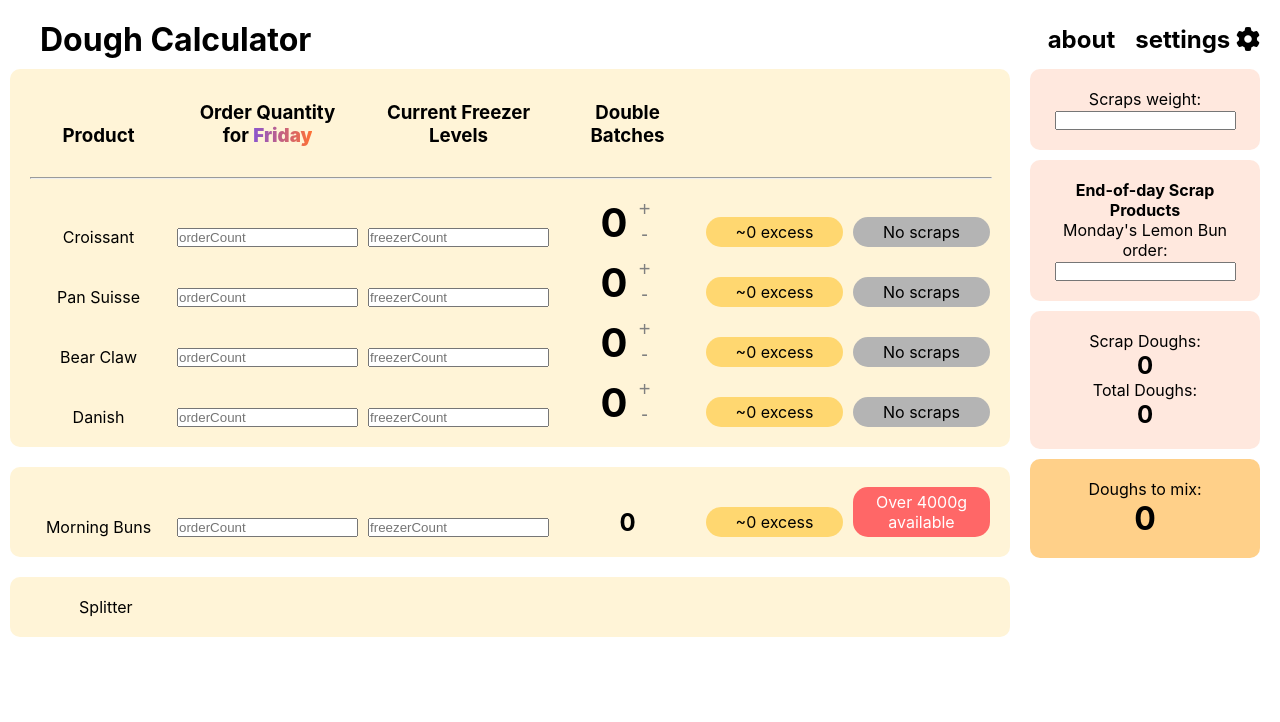
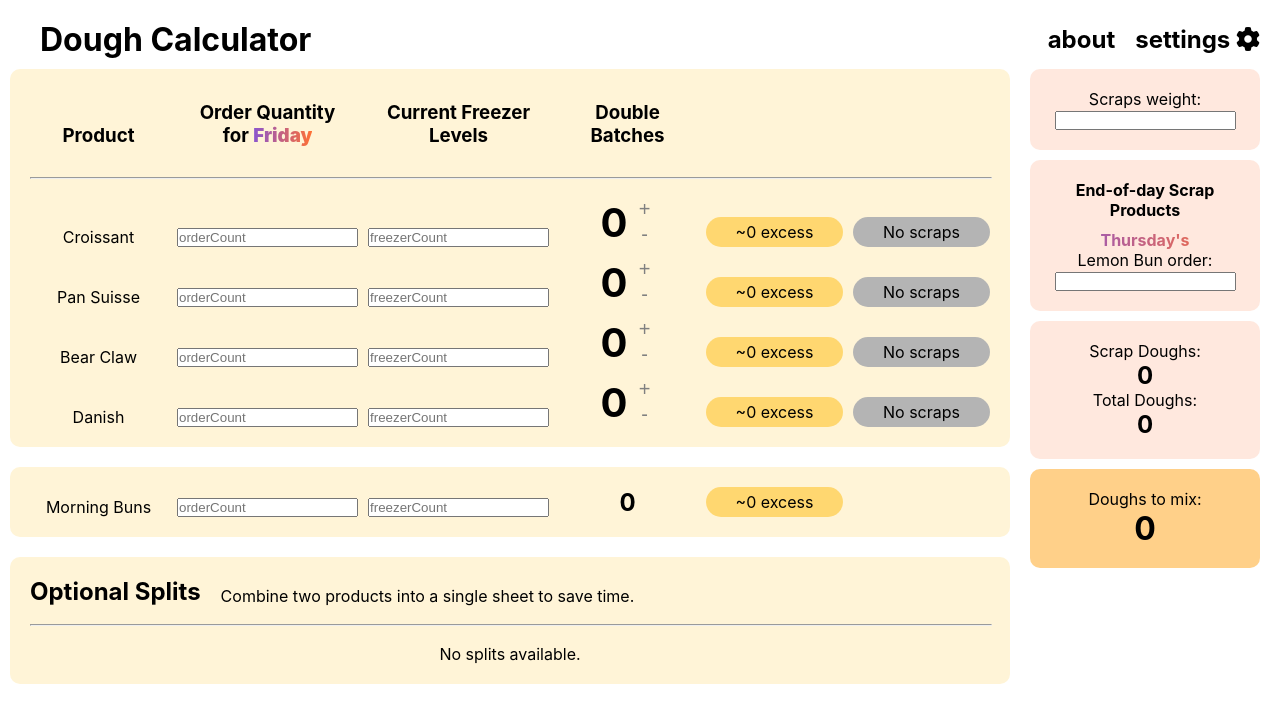
Before and after one commit to UhOhSpiders/Bakery-Batch-Optimizer, a React (Create React App) app: page / in a window 1280 px wide. Shown: the top 722 px of the page. Built offline with nearby package versions, Linux system fonts and the light colour scheme.

Commit message:
splitter working

```diff
--- a/src/App.js
+++ b/src/App.js
@@ -11,7 +11,7 @@ const App = () => {
   const [eodScrapProducts, setEodScrapProducts] = useState([]);
   const [scrapLaminatedProducts, setScrapLaminatedProducts] = useState([]);
   const [doughsToMix, setDoughsToMix] = useState(null);
-  const [scraps, setScraps] = useState(0);
+  const [inputScraps, setInputScraps] = useState(0);
   const [scrapDoughs, setScrapDoughs] = useState(0);
   const [assignedScrapsTotal, setAssignedScrapsTotal] = useState(0)
   const [splits, setSplits] = useState([]);
@@ -22,7 +22,7 @@ const App = () => {
 
   useEffect(() => {
     updateProduct();
-  },[scraps])
+  },[inputScraps])
 
   useEffect(() => {
     assignScrapDoughs(products);
@@ -116,7 +116,7 @@ const eodScrapProductSettings = [{
 const scrapLaminatedProductSettings = [{
   id: 8,
   name: "Morning Buns",
-  yield: 26,
+  yield: 40,
   usesScraps: false,
   minDoughWeight: 4000,
   freezable: false,
@@ -157,6 +157,8 @@ const updateProduct = (updatedValue, product, formField) => {
   products.forEach((product) => product.requiredDoubles = Math.max(0,Math.ceil((product.orderCount-product.freezerCount)/product.yield)));
   // updates the total doughs required
   totalDoughsToMix(products);
+
+  calcScrapLaminatedProducts(scrapLaminatedProducts);
   // updates available scrap doughs
   calcScrapDoughs(scrapLaminatedProducts);
   // assigned scrap doughs to batches based on what has been ordered
@@ -168,11 +170,19 @@ const updateProduct = (updatedValue, product, formField) => {
 const calcScrapDoughs = (scrapLaminatedProducts) => {
   // TO DO: an estimation of the scraps that will be created the following day during the lamination/shaping process
   let futureScraps = doughsToMix * 0.3
-  // sets scraps aside for preferment (the scraps required for mixing fresh doughs),
-  // and end of day scrap products
+
+  // sets scraps aside for end of day scrap products
   let eodScrapsNeeded = 0
   eodScrapProducts.forEach((product) => eodScrapsNeeded += product.orderCount * product.weight)
-  let availableScraps = Math.max(0,scraps - (doughsToMix * settings.prefermentWeight) - eodScrapsNeeded)
+
+  // sets aside scraps needed for laminated products which exclusively use scraps
+  let scrapLaminatedProductScraps = 0
+  scrapLaminatedProducts.forEach((product) => {
+      scrapLaminatedProductScraps += product.requiredDoubles * product.minDoughWeight
+    })
+
+    // sets scraps aside for preferment (the scraps required for mixing fresh doughs)
+  let availableScraps = Math.max(0,inputScraps - (doughsToMix * settings.prefermentWeight) - eodScrapsNeeded - scrapLaminatedProductScraps)
   // TO DO: put a cap on this so it returns only the number of scrap doughs required and doesn't go over
   setScrapDoughs(Math.floor(availableScraps/settings.scrapDoughWeight))
 }
@@ -217,8 +227,8 @@ const assignScrapDoughs = (products) => {
             product.scraps += 1;
             assignedScraps += 1;
             i += 1;
-            console.log("counter after loop has started: " + counter)
-            console.log("i after loop has started: " + i)
+            // console.log("counter after loop has started: " + counter)
+            // console.log("i after loop has started: " + i)
       }
     })
   }
@@ -226,7 +236,7 @@ const assignScrapDoughs = (products) => {
 
 const getSplits = (products) => {
 let excessFraction = 0;
-let splits = []
+
 // assigns excess fraction
   products.forEach((product) => {
     excessFraction = product.requiredDoubles - ((product.orderCount - product.freezerCount)/product.yield)
@@ -234,23 +244,35 @@ let splits = []
   product.paired = false
   }
   )
-// looks for pairs based on whether two products have a large excess
+  let splits = []
+  // looks for pairs based on whether two products have a large excess
   products.forEach((product) => {
     if(product.excessFraction > 0.5){
 
             products.forEach((pairProduct) => {
-              if(pairProduct.excessFraction > 0.5 && pairProduct !== product && !product.paired){
-                // console.log(product.name + pairProduct.name)
+              if(pairProduct.excessFraction + product.excessFraction > 1 && pairProduct !== product && !product.paired){
+                // console.log(product.name + " " +pairProduct.name)
                 pairProduct.paired = true
-                splits.push(pairProduct)
+
+                let splitProduct = {name: `${product.name} ${pairProduct.name}`,
+                products: [product, pairProduct],
+                scraps: 0}
+              splits.push(splitProduct)
               }
             })
 
-
+    console.log(splits)
     }
   })
 setSplits(splits)
 }
+
+const calcScrapLaminatedProducts = (scrapLaminatedProducts) => {
+  scrapLaminatedProducts.forEach((product) =>
+    product.requiredDoubles = Math.max(0,Math.ceil((product.orderCount-product.freezerCount)/product.yield)
+    ));
+  }
+
 
   return (
     <Router>
@@ -258,7 +280,7 @@ setSplits(splits)
     <NavBar/>
     <Routes>
 
-     <Route path="/" element={<Calculator products={products} eodScrapProducts={eodScrapProducts} updateProduct={updateProduct} setScraps={setScraps} scrapDoughs={scrapDoughs} doughsToMix={doughsToMix} scrapLaminatedProducts={scrapLaminatedProducts}/>}/>
+     <Route path="/" element={<Calculator products={products} eodScrapProducts={eodScrapProducts} updateProduct={updateProduct} setInputScraps={setInputScraps} scrapDoughs={scrapDoughs} doughsToMix={doughsToMix} scrapLaminatedProducts={scrapLaminatedProducts} splits={splits}/>}/>
 
      <Route path="/about" element={<About/>}/>
 
--- a/src/components/EodScrapListItem.js
+++ b/src/components/EodScrapListItem.js
@@ -3,6 +3,12 @@ import React, { useState } from 'react'
 const EodScrapListItem = ({product, updateProduct}) => {
 
 const [inputOrderCount, setInputOrderCount] = useState();
+
+const days = ["Sunday", "Monday", "Tuesday", "Wednesday", "Thursday", "Friday", "Saturday"]
+const d = new Date();
+d.setDate(d.getDate() + 1 )
+const oneDayFromNow = days[d.getDay()]
+
 
     const handleOrderCountChange = (event) => {
         setInputOrderCount(event.target.value)
@@ -13,7 +19,7 @@ const [inputOrderCount, setInputOrderCount] = useState();
 
   return (
     <>
-    <p>Monday's {product.name} order:</p>
+    <span><p className='day'>{oneDayFromNow}'s </p> <p>{product.name} order:</p></span>
     <input onChange={handleOrderCountChange} name="orderCount"></input>
     </>
   )
--- a/src/components/LaminatedList.css
+++ b/src/components/LaminatedList.css
@@ -6,7 +6,21 @@
     padding: 20px;
     border-radius: 10px;
     /* place-items: center; */
+}
 
+.splitter-grid-container{
+    display: grid;
+    grid-template-columns: 0.3fr repeat(3, 1fr) 0.3fr 0.3fr;
+    grid-gap: 10px;
+    background-color: #FFF4D7;
+    padding: 20px;
+    border-radius: 10px;
+    /* place-items: center; */
+}
+
+header{
+    display: flex;
+    gap: 20px;
 }
 
 .hasExtras{
@@ -47,7 +61,7 @@ button:hover{
     font-size: 40px;
 }
 
-hr{
+hr, header, .no-splits{
     grid-column: 1 / 7;
     width: 100%;
 }
--- a/src/components/LaminatedListItem.css
+++ b/src/components/LaminatedListItem.css
@@ -0,0 +1,27 @@
+.split-bar{
+    background-color:hsl(0, 0%, 78%);
+    grid-column-start: 2;
+    grid-column-end: 5;
+    border-radius: 5px;
+    padding: 2px;
+    display: flex;
+}
+
+.product-0{
+    background: #FF6767;
+    height: 100%;
+    border-bottom-left-radius: 5px;
+    border-top-left-radius: 5px;
+
+}
+
+.product-1{
+    background-color: #FFC46B;
+    height: 100%;
+    border-bottom-right-radius: 5px;
+    border-top-right-radius: 5px;
+}
+
+.checkbox{
+    width: 100%;
+}
--- a/src/components/LaminatedListItem.js
+++ b/src/components/LaminatedListItem.js
@@ -71,7 +71,7 @@ else{
     <input type="number" placeholder='freezerCount' name='freezerCount' onChange={handleFreezerCountChange}></input>
     <h2>{doubles}</h2>
     <p className='excess pill'> ~{excess > 1 ? excess : 0} excess</p>
-    <p className='scraps pill'>  Over 4000g available </p>
+    {/* <p className='scraps pill'>  Over 4000g available </p> */}
     </>
   )
 }
--- a/src/components/ScrapsInput.js
+++ b/src/components/ScrapsInput.js
@@ -1,12 +1,12 @@
 import React, {useState} from 'react'
 import './SideInput.css'
 
-const ScrapsInput = ({setScraps}) => {
+const ScrapsInput = ({setInputScraps}) => {
 
 
 
     const handleScrapsChange = (event) => {
-      setScraps(event.target.value)
+      setInputScraps(event.target.value)
     }
 
     return (
--- a/src/components/SideInput.css
+++ b/src/components/SideInput.css
@@ -17,4 +17,5 @@
 h4{
     padding: 0px;
     margin: 0px;
+    margin-bottom: 10px;
 }
--- /dev/null
+++ b/src/components/SplitProduct.js
@@ -0,0 +1,26 @@
+import React from 'react'
+import './LaminatedListItem.css'
+
+const SplitProduct = ({splitProduct}) => {
+
+    let filler = (1 - (1 - splitProduct.products[0].excessFraction) - (1 - splitProduct.products[1].excessFraction))/2
+    let product0Percentage = (1 - splitProduct.products[0].excessFraction +filler)*100
+    let product1Percentage = (1 - splitProduct.products[1].excessFraction +filler)*100
+
+    let product0Style = {"width" : `${product0Percentage}%`}
+    let product1Style = {"width" : `${product1Percentage}%`}
+
+    return (
+    <>
+    <input type="checkbox" className='checkbox'></input>
+    <div className='split-bar'>
+        <div className='split product-0' style={product0Style}>{splitProduct.products[0].name}</div>
+        <div className='split product-1' style={product1Style}>{splitProduct.products[1].name}</div>
+    </div>
+    <h1>1</h1>
+    {splitProduct.scraps > 0 ? <p className='scraps pill'>  {splitProduct.scraps} Scrap </p> : <p className='no-scraps pill'>No scraps</p>}
+    </>
+  )
+}
+
+export default SplitProduct;
--- a/src/components/Splitter.js
+++ b/src/components/Splitter.js
@@ -1,10 +1,21 @@
 import React from 'react'
 import './LaminatedList.css'
+import SplitProduct from './SplitProduct'
 
-const Splitter = () => {
+const Splitter = ({splits}) => {
+    const listItems = splits.map((splitProduct, id) => {
+      return <SplitProduct splitProduct={splitProduct} key={id}/>
+    })
+
   return (
     <>
-    <div className='table-grid-container'>Splitter</div>
+    <div className='splitter-grid-container'>
+      <header><h2>Optional Splits</h2><p>Combine two products into a single sheet to save time.</p></header>
+    <hr className='hr'></hr>
+
+      {splits.length > 0 ? listItems : <p className='no-splits'> No splits available. </p>}
+
+      </div>
     </>
   )
 }
--- a/src/containers/Calculator.js
+++ b/src/containers/Calculator.js
@@ -8,7 +8,7 @@ import ScrapLaminatedProductList from '../components/ScrapLaminatedProductList';
 import TotalDoughsDisplay from '../components/TotalDoughsDisplay';
 import DoughsToMix from '../components/DoughsToMix';
 
-const Calculator = ({products, updateProduct, setScraps, eodScrapProducts, scrapDoughs, doughsToMix, scrapLaminatedProducts}) => {
+const Calculator = ({products, updateProduct, setInputScraps, eodScrapProducts, scrapDoughs, doughsToMix, scrapLaminatedProducts, splits}) => {
 
 let totalDoughs = doughsToMix + scrapDoughs;
 
@@ -22,11 +22,11 @@ let totalDoughs = doughsToMix + scrapDoughs;
           <br></br>
           <ScrapLaminatedProductList scrapLaminatedProducts={scrapLaminatedProducts} updateProduct={updateProduct}/>
           <br></br>
-          <Splitter/>
+          <Splitter splits={splits}/>
         </div>
 
         <div className='side-bar'>
-          <ScrapsInput  setScraps={setScraps}/>
+          <ScrapsInput  setInputScraps={setInputScraps}/>
           <EodScrapList  eodScrapProducts={eodScrapProducts} updateProduct={updateProduct}/>
           <TotalDoughsDisplay scrapDoughs={scrapDoughs} totalDoughs={totalDoughs}/>
           <DoughsToMix doughsToMix={doughsToMix}/>
--- a/src/containers/about.js
+++ b/src/containers/about.js
@@ -6,7 +6,7 @@ const About = () => {
 <>
 <div className='about-box'>
    <h3> What is this app for? </h3>
-<p>Dough Calculator is a stock management app designed for medium-sized wholesale bakeries. It allows for the quick and accurate calculation and optimization of the dough batches required to fulfil specific order quantities.</p>
+<p>Dough Calculator is a stock management app designed for medium-sized wholesale bakeries. It allows for the quick and accurate calculation and optimization of the dough batches required to fulfil clients' specific order quantities.</p>
 <br></br>
 <h3>What is lamination?</h3>
 <p>In baking, lamination is the technique used to make pastries like croissants or pan au chocolats. The baker must carefully build up paper thin layers of butter and dough. To make these from scratch at a commercial scale is a labour-intensive three day process. </p>
```
